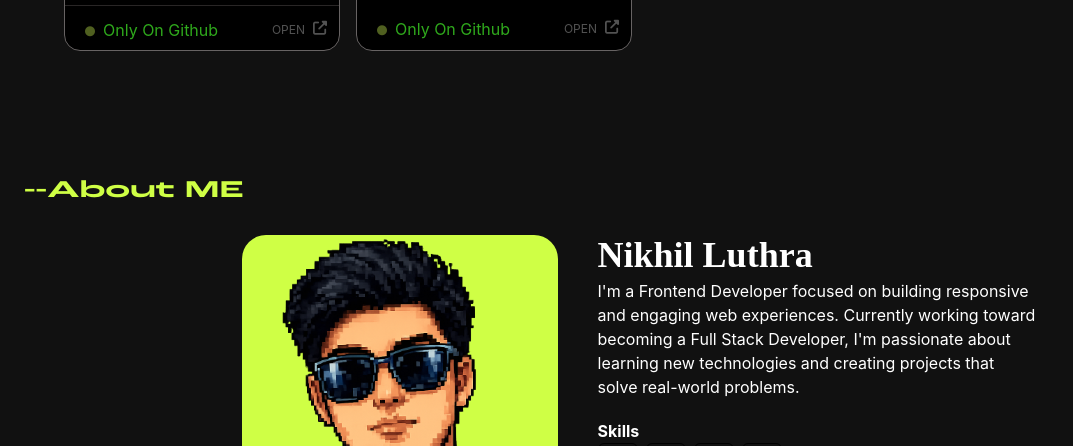
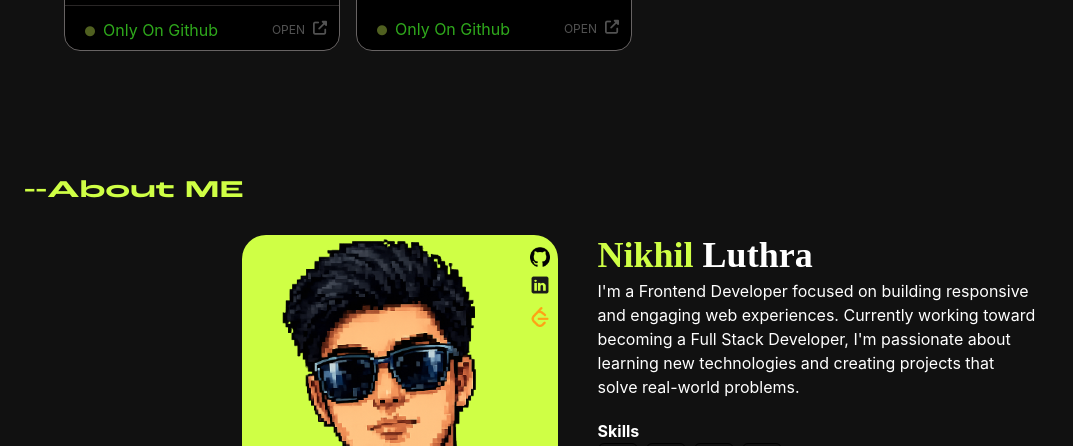
Before and after one commit to Nikhilqwert04/Portfolio-2, a website built with Vite: page index.html in a window 1280 px wide. Shown: the part 3772-4218 px from the top of the page, without its empty margins (0-1073 px from the left). Built offline with nearby package versions, Linux system fonts and the light colour scheme; files whose address does not match are found by name.

Commit message:
feat: add social media links with icons and update profile text styling

```diff
--- a/index.html
+++ b/index.html
@@ -443,11 +443,14 @@
         <!--About Me section-->
         <div class="text-[#cfff45] text-2xl h-fit w-fit my-7 font-['Brotesk']" id="EXPERTISE">--About ME</div>
         <div class="w-auto h-auto flex justify-center gap-10 flex-wrap">
-            <div class="bg-[#cfff45] h-auto rounded-3xl overflow-hidden">
+            <div class="bg-[#cfff45] h-auto rounded-3xl overflow-hidden relative">
+                <a href="https://github.com/Nikhilqwert04" target="_blank"><img src="github.png" alt="lo" class="h-5 absolute right-2 top-3 hover:scale-110 animation-all duration-100 ease-in"></a>
+                <a href="https://www.linkedin.com/in/nikhilluthra05/" target="_blank"><img src="linkdin.png" alt="lo" class="h-5 absolute right-2 top-10 hover:scale-110 animation-all duration-100 ease-in"></a>
+                <a href="http://leetcode.com/u/y7xYRcggrv/" target="_blank"><img src="leetcode.png" alt="lo" class="h-5 absolute right-2 top-18 hover:scale-110 animation-all duration-100 ease-in"></a>
                 <img src="PixelNikhil.png" alt="Photo" class="h-80">
             </div>
-            <div>
-                <p class="text-4xl font-extrabold font-['Mine'] text-white">Nikhil Luthra</p>
+            <div class="flex flex-col">
+                <p class="text-4xl font-extrabold font-['Mine'] text-white"><span class="text-[#cfff45]">Nikhil</span> Luthra</p>
                 <div class="max-w-110">
                     <p class="text-white mt-1">I'm a Frontend Developer focused on building responsive and engaging web experiences. Currently working toward becoming a Full Stack Developer, I'm passionate about learning new technologies and creating projects that solve real-world problems.</p>
                 </div>
```
Also changed, not shown: public/leetcode.png (added), public/linkdin.png (added).
